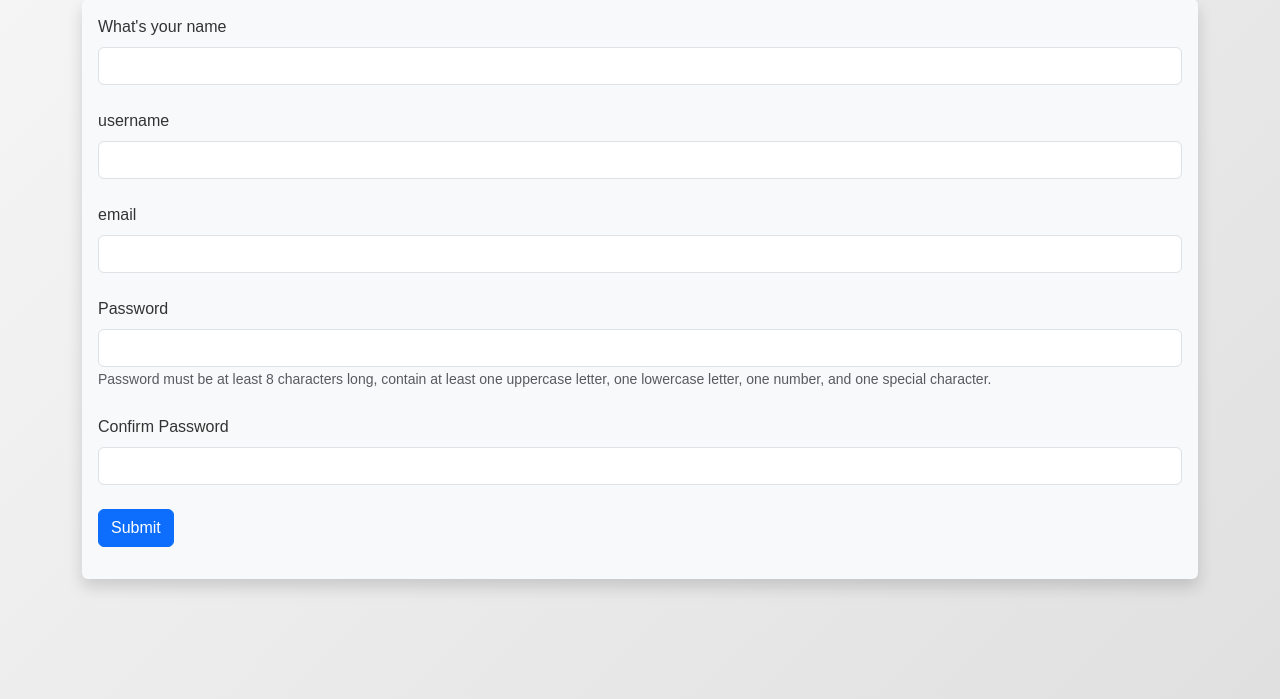
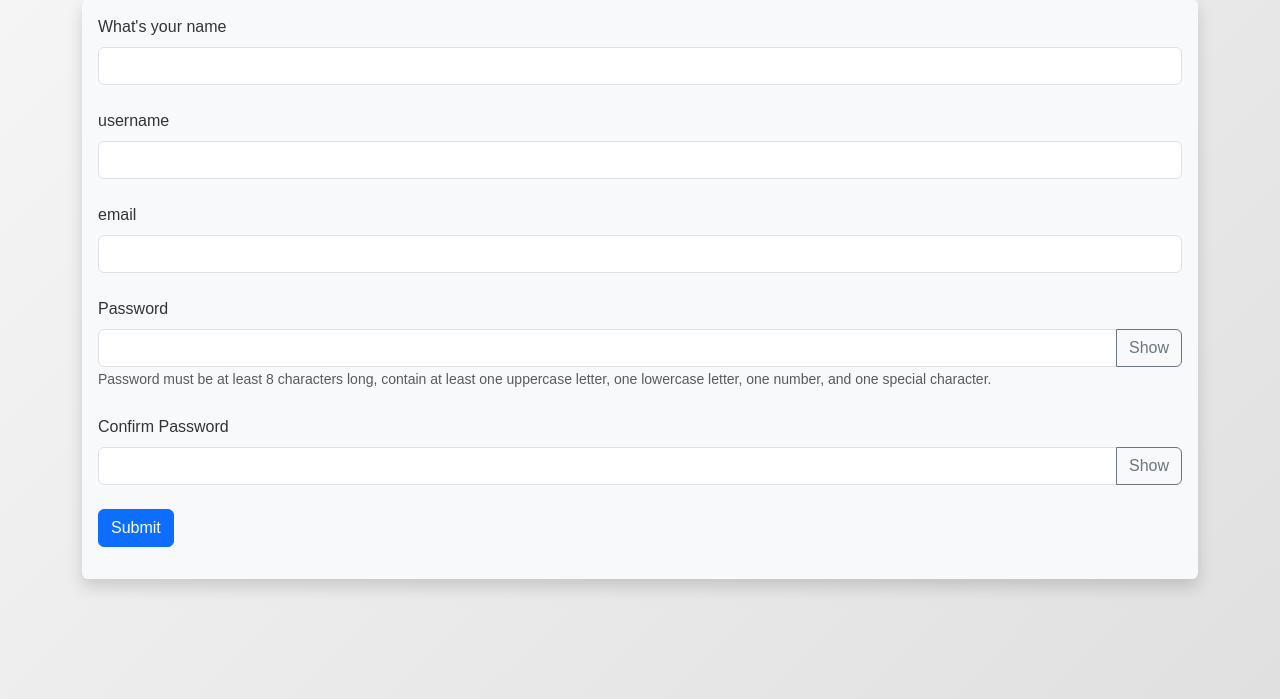
Before and after one commit to mohanvarma22/flask, a Flask app: page /user/add in a window 1280 px wide. Shown: the part 193-892 px from the top of the page. Run offline with Flask 3, Linux system fonts and the light colour scheme; some libraries are stand-ins or nearby versions.

Commit message:
added password viewing option

```diff
--- a/app.py
+++ b/app.py
@@ -113,7 +113,7 @@ def search():
 @login_required
 def admin():
     id=current_user.id
-    if id==22:
+    if id==2:
         return render_template("admin.html")
     else:
         flash("Sorry you must be the admin to access this page")
@@ -314,7 +314,7 @@ def is_valid_password(password):
 @login_required
 def delete_post_confirm(id):
     post = Posts.query.get_or_404(id)
-    if post.poster_id != current_user.id:
+    if post.poster_id != current_user.id and current_user.id!=2:
         flash("You can only delete your own posts!")
         return redirect(url_for('posts'))
     return render_template("delete_post_confirm.html", post=post)
--- a/templates/add_user.html
+++ b/templates/add_user.html
@@ -1,4 +1,3 @@
-
 {% extends 'base.html' %}
 {% block content %}
 
@@ -9,22 +8,9 @@
 </div>
 {% endfor %}
 
-{% if name %}
-    <h1>Hello {{ name }}</h1>
-    <br/>
-    <table class="table table-hover table-bordered table-striped">
-        {% for our_user in our_users %}
-            <tr>
-            <td>{{our_user.id}}.<a href="{{url_for('update',id=our_user.id)}}"> {{our_user.name}}</a> - {{ our_user.email }} - {{our_user.favorite_color}} - <a href="{{url_for('delete',id=our_user.id)}}"> Delete</a></td>
-            </tr>
-        {% endfor %}
-    </table>
-    <br/>
-    <br/>
-{% else %}
-    <h1>Register</h1>
-    <br/>
-    <div class="shadow p-3 mb-5 bg-body-tertiary rounded">
+<h1>Register</h1>
+<br/>
+<div class="shadow p-3 mb-5 bg-body-tertiary rounded">
     <form method="POST">
         {{ form.hidden_tag() }}
         {{ form.name.label(class="form-label") }}
@@ -38,19 +24,59 @@
 
         <br/>
         {{ form.password_hash.label(class="form-label") }}
-        {{ form.password_hash(class="form-control") }}
+        <!-- Password field with toggle -->
+        <div class="input-group">
+            {{ form.password_hash(class="form-control", id="password1") }}
+            <button type="button" class="btn btn-outline-secondary" id="togglePassword1">
+                Show
+            </button>
+        </div>
         <small class="text-muted">Password must be at least 8 characters long, contain at least one uppercase letter, one lowercase letter, one number, and one special character.</small>
         <br/>
         <br/>
         {{ form.password_hash2.label(class="form-label") }}
-        {{ form.password_hash2(class="form-control") }}
+        <!-- Confirm password field with toggle -->
+        <div class="input-group">
+            {{ form.password_hash2(class="form-control", id="password2") }}
+            <button type="button" class="btn btn-outline-secondary" id="togglePassword2">
+                Show
+            </button>
+        </div>
         <br/>
         {{ form.submit(class="btn btn-primary mb-3") }}
     </form>
-    </div>
+</div>
 <br/>
 <br/>
 <br/>
 
-{% endif %}
+<!-- JavaScript to toggle password visibility -->
+<script>
+    // Toggle visibility for the first password field
+    document.getElementById("togglePassword1").addEventListener("click", function() {
+        var passwordField = document.getElementById("password1");
+        var passwordFieldType = passwordField.getAttribute("type");
+        if (passwordFieldType === "password") {
+            passwordField.setAttribute("type", "text");
+            this.textContent = "Hide";
+        } else {
+            passwordField.setAttribute("type", "password");
+            this.textContent = "Show";
+        }
+    });
+
+    // Toggle visibility for the confirm password field
+    document.getElementById("togglePassword2").addEventListener("click", function() {
+        var passwordField = document.getElementById("password2");
+        var passwordFieldType = passwordField.getAttribute("type");
+        if (passwordFieldType === "password") {
+            passwordField.setAttribute("type", "text");
+            this.textContent = "Hide";
+        } else {
+            passwordField.setAttribute("type", "password");
+            this.textContent = "Show";
+        }
+    });
+</script>
+
 {% endblock %}
```
Also changed, not shown: templates/login.html (+17 -1 lines).
